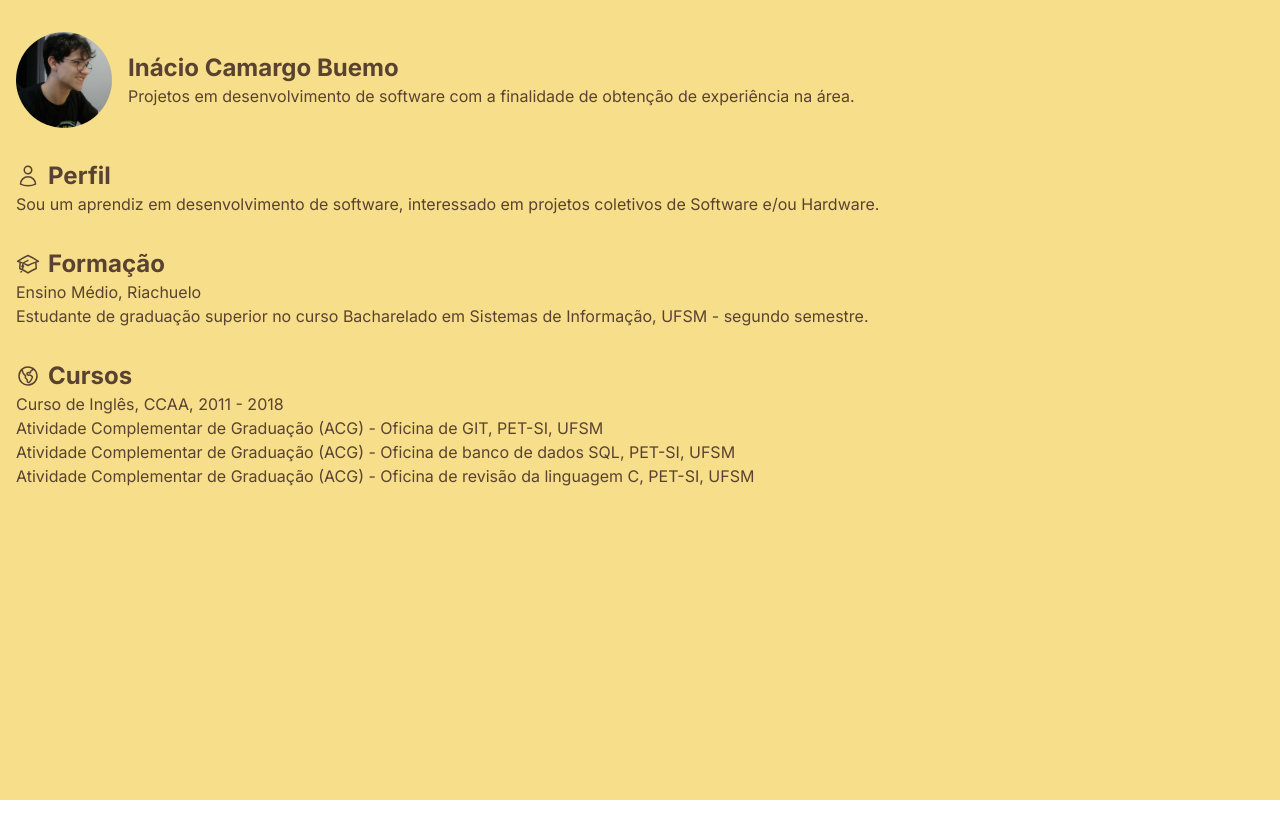
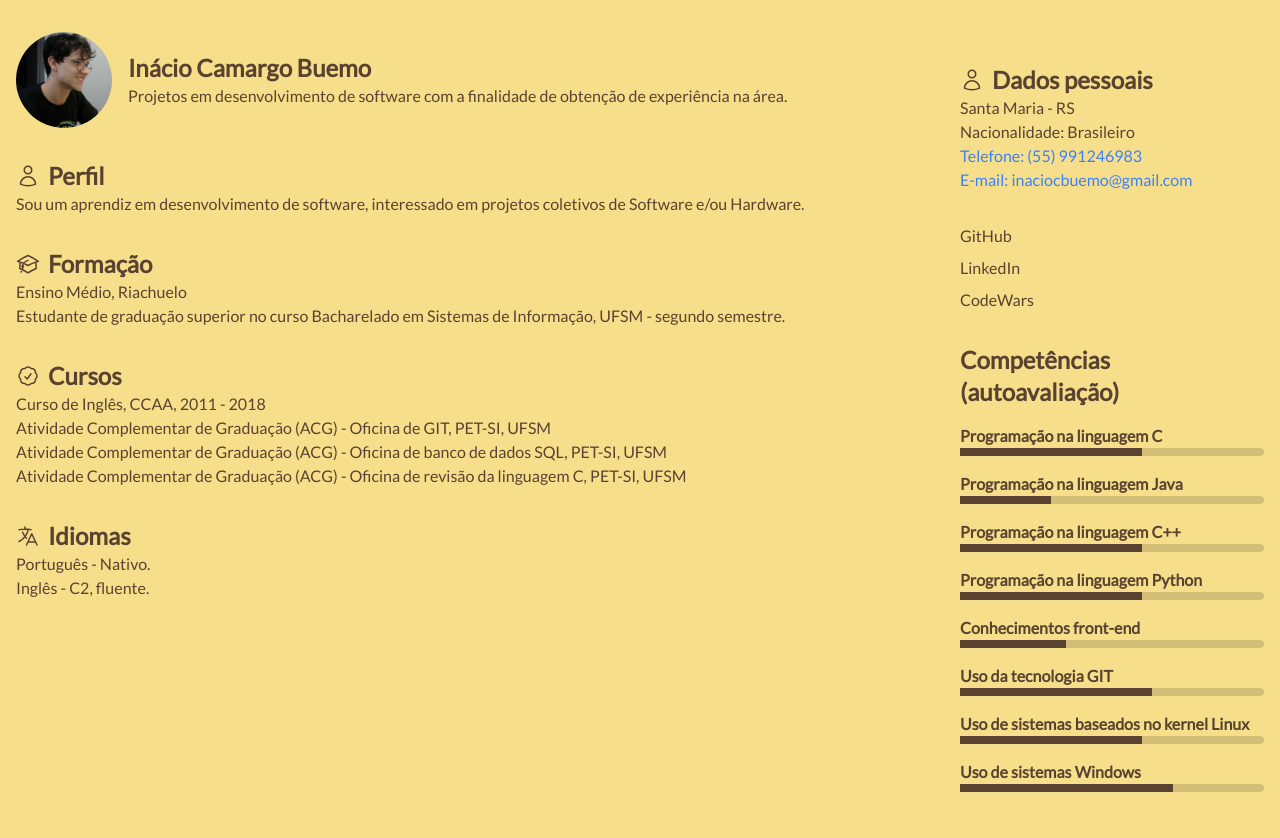
Before and after one commit to Inaciocb/Code-challenge-Zeit, a Next.js app: page / in a window 1280 px wide. Before the commit the page ends 800 px from the top, so only its background shows below. Built offline with nearby package versions, Linux system fonts and the light colour scheme.

Commit message:
mudanças de estilização

```diff
--- a/app/globals.css
+++ b/app/globals.css
@@ -17,4 +17,49 @@
     --bg-color: #f7de8b;
     background-color: var(--bg-color);
   }
+  .progress-bar-bg {
+    --progress-bar-bg-color: #d2be76;
+    background-color: var(--progress-bar-bg-color);
+  }
 }
+
+/* Estilos das barras de progresso */
+.progress-bar-c {
+  width: 0;
+  background-color: var(--text-color);
+}
+
+.progress-bar-java {
+  width: 0;
+  background-color: var(--text-color);
+}
+
+.progress-bar-cpp {
+  width: 0;
+  background-color: var(--text-color);
+}
+
+.progress-bar-python {
+  width: 0;
+  background-color: var(--text-color);
+}
+
+.progress-bar-frontend {
+  width: 0;
+  background-color: var(--text-color);
+}
+
+.progress-bar-git {
+  width: 0;
+  background-color: var(--text-color);
+}
+
+.progress-bar-linux {
+  width: 0;
+  background-color: var(--text-color);
+}
+
+.progress-bar-windows {
+  width: 0;
+  background-color: var(--text-color);
+}
--- a/app/layout.tsx
+++ b/app/layout.tsx
@@ -1,11 +1,15 @@
 import './globals.css'
-import { Inter } from 'next/font/google'
+import { Lato } from 'next/font/google'
 
-const inter = Inter({ subsets: ['latin'] })
+const lato = Lato({
+  weight: '400',
+  subsets: ['latin'],
+  display: 'swap',
+});
 
 export const metadata = {
-  title: 'Curriculo Inacio',
-  description: 'Curriculo Inacio',
+  title: 'Currículo',
+  description: 'Currículo de Inácio Buemo',
 }
 
 export default function RootLayout({
@@ -15,7 +19,7 @@ export default function RootLayout({
 }) {
   return (
     <html lang="en">
-      <body className={inter.className}>{children}</body>
+      <body className={lato.className}>{children}</body>
     </html>
   )
 }
--- a/app/page.tsx
+++ b/app/page.tsx
@@ -1,18 +1,26 @@
-import React from 'react';
+import React from "react";
 
 const Curriculo: React.FC = () => {
   return (
     <div className="bg-yellow-200 min-h-screen text-brown-700">
-      <div className="container mx-auto px-4 py-8">
+      <div className="container mx-auto px-4 py-8 flex">
+        <div className="w-3/4">
           <div className="flex items-center">
             <div className="w-24 h-24 rounded-full overflow-hidden">
-            <img src="./foto.jpeg" alt="Foto de Perfil" className="w-full h-full object-cover" />
+              <img
+                src="./foto.jpeg"
+                alt="Foto de Perfil"
+                className="w-full h-full object-cover"
+              />
             </div>
             <div className="ml-4">
               <div className="flex items-center">
                 <h1 className="text-2xl font-bold">Inácio Camargo Buemo</h1>
               </div>
-            <p className="text-brown-700">Projetos em desenvolvimento de software com a finalidade de obtenção de experiência na área.</p>
+              <p className="text-brown-700">
+                Projetos em desenvolvimento de software com a finalidade de
+                obtenção de experiência na área.
+              </p>
             </div>
           </div>
 
@@ -22,7 +30,7 @@ const Curriculo: React.FC = () => {
                 aria-hidden="true"
                 stroke="currentColor"
                 strokeWidth="1.5"
-              fill = "none"
+                fill="none"
                 viewBox="0 0 24 24"
                 xmlns="http://www.w3.org/2000/svg"
                 className="w-6 h-6 mr-2"
@@ -37,7 +45,8 @@ const Curriculo: React.FC = () => {
             </h2>
 
             <p className="text-brown-700">
-            Sou um aprendiz em desenvolvimento de software, interessado em projetos coletivos de Software e/ou Hardware.
+              Sou um aprendiz em desenvolvimento de software, interessado em
+              projetos coletivos de Software e/ou Hardware.
             </p>
           </div>
 
@@ -63,7 +72,8 @@ const Curriculo: React.FC = () => {
             <p className="text-brown-700">
               Ensino Médio, Riachuelo
               <br />
-    Estudante de graduação superior no curso Bacharelado em Sistemas de Informação, UFSM - segundo semestre.
+              Estudante de graduação superior no curso Bacharelado em Sistemas
+              de Informação, UFSM - segundo semestre.
             </p>
           </div>
 
@@ -79,7 +89,7 @@ const Curriculo: React.FC = () => {
                 className="w-6 h-6 mr-2"
               >
                 <path
-        d="M6.115 5.19l.319 1.913A6 6 0 008.11 10.36L9.75 12l-.387.775c-.217.433-.132.956.21 1.298l1.348 1.348c.21.21.329.497.329.795v1.089c0 .426.24.815.622 1.006l.153.076c.433.217.956.132 1.298-.21l.723-.723a8.7 8.7 0 002.288-4.042 1.087 1.087 0 00-.358-1.099l-1.33-1.108c-.251-.21-.582-.299-.905-.245l-1.17.195a1.125 1.125 0 01-.98-.314l-.295-.295a1.125 1.125 0 010-1.591l.13-.132a1.125 1.125 0 011.3-.21l.603.302a.809.809 0 001.086-1.086L14.25 7.5l1.256-.837a4.5 4.5 0 001.528-1.732l.146-.292M6.115 5.19A9 9 0 1017.18 4.64M6.115 5.19A8.965 8.965 0 0112 3c1.929 0 3.716.607 5.18 1.64"
+                  d="M9 12.75L11.25 15 15 9.75M21 12c0 1.268-.63 2.39-1.593 3.068a3.745 3.745 0 01-1.043 3.296 3.745 3.745 0 01-3.296 1.043A3.745 3.745 0 0112 21c-1.268 0-2.39-.63-3.068-1.593a3.746 3.746 0 01-3.296-1.043 3.745 3.745 0 01-1.043-3.296A3.745 3.745 0 013 12c0-1.268.63-2.39 1.593-3.068a3.745 3.745 0 011.043-3.296 3.746 3.746 0 013.296-1.043A3.746 3.746 0 0112 3c1.268 0 2.39.63 3.068 1.593a3.746 3.746 0 013.296 1.043 3.746 3.746 0 011.043 3.296A3.745 3.745 0 0121 12z"
                   strokeLinecap="round"
                   strokeLinejoin="round"
                 ></path>
@@ -89,14 +99,193 @@ const Curriculo: React.FC = () => {
             <p className="text-brown-700">
               Curso de Inglês, CCAA, 2011 - 2018
               <br />
-    Atividade Complementar de Graduação (ACG) - Oficina de GIT, PET-SI, UFSM
+              Atividade Complementar de Graduação (ACG) - Oficina de GIT,
+              PET-SI, UFSM
               <br />
-    Atividade Complementar de Graduação (ACG) - Oficina de banco de dados SQL, PET-SI, UFSM
+              Atividade Complementar de Graduação (ACG) - Oficina de banco de
+              dados SQL, PET-SI, UFSM
               <br />
-    Atividade Complementar de Graduação (ACG) - Oficina de revisão da linguagem C, PET-SI, UFSM
+              Atividade Complementar de Graduação (ACG) - Oficina de revisão da
+              linguagem C, PET-SI, UFSM
             </p>
           </div>
 
+          <div className="my-8">
+            <h2 className="text-2xl font-bold flex items-center">
+              <svg
+                aria-hidden="true"
+                fill="none"
+                stroke="currentColor"
+                strokeWidth="1.5"
+                viewBox="0 0 24 24"
+                xmlns="http://www.w3.org/2000/svg"
+                className="w-6 h-6 mr-2"
+              >
+                <path
+                  d="M10.5 21l5.25-11.25L21 21m-9-3h7.5M3 5.621a48.474 48.474 0 016-.371m0 0c1.12 0 2.233.038 3.334.114M9 5.25V3m3.334 2.364C11.176 10.658 7.69 15.08 3 17.502m9.334-12.138c.896.061 1.785.147 2.666.257m-4.589 8.495a18.023 18.023 0 01-3.827-5.802"
+                  strokeLinecap="round"
+                  strokeLinejoin="round"
+                ></path>
+              </svg>
+              Idiomas
+            </h2>
+            <p className="text-brown-700">
+              Português - Nativo.
+              <br />
+              Inglês - C2, fluente.
+            </p>
+          </div>
+        </div>
+        <div className="w-1/4 ml-8">
+          <div className="my-8">
+            <h2 className="text-2xl font-bold flex items-center">
+              <svg
+                aria-hidden="true"
+                stroke="currentColor"
+                strokeWidth="1.5"
+                fill="none"
+                viewBox="0 0 24 24"
+                xmlns="http://www.w3.org/2000/svg"
+                className="w-6 h-6 mr-2"
+              >
+                <path
+                  d="M15.75 6a3.75 3.75 0 11-7.5 0 3.75 3.75 0 017.5 0zM4.501 20.118a7.5 7.5 0 0114.998 0A17.933 17.933 0 0112 21.75c-2.676 0-5.216-.584-7.499-1.632z"
+                  strokeLinecap="round"
+                  strokeLinejoin="round"
+                ></path>
+              </svg>
+              Dados pessoais
+            </h2>
+            <ul className="text-brown-700">
+              <li>Santa Maria - RS</li>
+              <li>Nacionalidade: Brasileiro</li>
+              <li>
+                <a
+                  href="https://wa.me/55991246983"
+                  className="text-blue-500 hover:underline"
+                >
+                  Telefone: (55) 991246983
+                </a>
+              </li>
+              <li>
+                <a
+                  href="mailto:inaciocbuemo@gmail.com"
+                  className="text-blue-500 hover:underline"
+                >
+                  E-mail: inaciocbuemo@gmail.com
+                </a>
+              </li>
+            </ul>
+          </div>
+
+          <div className="w-2/8">
+            <div className="sticky top-8">
+              <ul className="space-y-2">
+                <li>
+                  <a href="https://github.com/Inaciocb" className="btn-link">
+                    GitHub
+                  </a>
+                </li>
+                <li>
+                  <a
+                    href="https://www.linkedin.com/in/in%C3%A1cio-camargo-buemo-4a0b05254/"
+                    className="btn-link"
+                  >
+                    LinkedIn
+                  </a>
+                </li>
+                <li>
+                  <a
+                    href="https://www.codewars.com/users/Inaciocb"
+                    className="btn-link"
+                  >
+                    CodeWars
+                  </a>
+                </li>
+              </ul>
+
+              <div className="mt-8">
+                <h2 className="text-2xl font-bold">
+                  Competências (autoavaliação)
+                </h2>
+                <div className="my-4">
+                  <h3 className="font-bold">Programação na linguagem C</h3>
+                  <div className="h-2 progress-bar-bg rounded">
+                    <div
+                      className="h-full bg-brown-700 progress-bar-c"
+                      style={{ width: "60%" }}
+                    ></div>
+                  </div>
+                </div>
+                <div className="my-4">
+                  <h3 className="font-bold">Programação na linguagem Java</h3>
+                  <div className="h-2 progress-bar-bg rounded">
+                    <div
+                      className="h-full bg-brown-700 progress-bar-java"
+                      style={{ width: "30%" }}
+                    ></div>
+                  </div>
+                </div>
+                <div className="my-4">
+                  <h3 className="font-bold">Programação na linguagem C++</h3>
+                  <div className="h-2 progress-bar-bg rounded">
+                    <div
+                      className="h-full bg-brown-700 progress-bar-cpp"
+                      style={{ width: "60%" }}
+                    ></div>
+                  </div>
+                </div>
+                <div className="my-4">
+                  <h3 className="font-bold">Programação na linguagem Python</h3>
+                  <div className="h-2 progress-bar-bg rounded">
+                    <div
+                      className="h-full bg-brown-700 progress-bar-python"
+                      style={{ width: "60%" }}
+                    ></div>
+                  </div>
+                </div>
+                <div className="my-4">
+                  <h3 className="font-bold">Conhecimentos front-end</h3>
+                  <div className="h-2 progress-bar-bg rounded">
+                    <div
+                      className="h-full bg-brown-700 progress-bar-frontend"
+                      style={{ width: "35%" }}
+                    ></div>
+                  </div>
+                </div>
+                <div className="my-4">
+                  <h3 className="font-bold">Uso da tecnologia GIT</h3>
+                  <div className="h-2 progress-bar-bg rounded">
+                    <div
+                      className="h-full bg-brown-700 progress-bar-git"
+                      style={{ width: "63%" }}
+                    ></div>
+                  </div>
+                </div>
+                <div className="my-4">
+                  <h3 className="font-bold">
+                    Uso de sistemas baseados no kernel Linux
+                  </h3>
+                  <div className="h-2 progress-bar-bg rounded">
+                    <div
+                      className="h-full bg-brown-700 progress-bar-linux"
+                      style={{ width: "60%" }}
+                    ></div>
+                  </div>
+                </div>
+                <div className="my-4">
+                  <h3 className="font-bold">Uso de sistemas Windows</h3>
+                  <div className="h-2 progress-bar-bg rounded">
+                    <div
+                      className="h-full bg-brown-700 progress-bar-windows"
+                      style={{ width: "70%" }}
+                    ></div>
+                  </div>
+                </div>
+              </div>
+            </div>
+          </div>
+        </div>
       </div>
     </div>
   );
```
Lines whose indentation alone changed are shown as unchanged.
